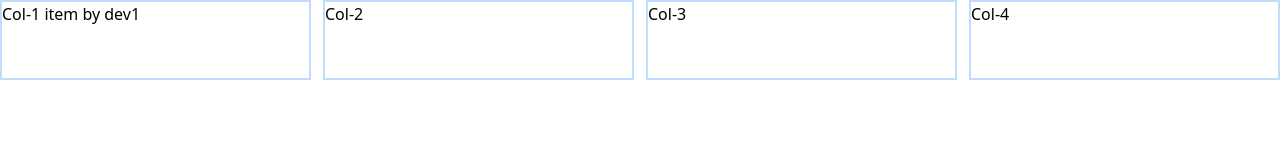
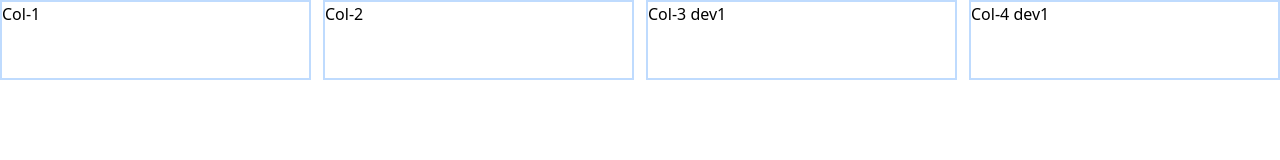
Before and after one commit to kayKhaingWin1/tailwind3, a website: page src/index.html in a window 1280 px wide. Drawn offline with Linux system fonts and the light colour scheme.

Commit message:
update dev1

```diff
--- a/src/index.html
+++ b/src/index.html
@@ -9,16 +9,16 @@
 <body>
     <div class="w-full grid grid-cols-4 gap-3 m-auto">
         <div class="border-blue-200 border-2 h-20">
-            Col-1 item by dev1
+            Col-1
         </div>
         <div class="border-blue-200 border-2 h-20">
             Col-2
         </div>
         <div class="border-blue-200 border-2 h-20">
-            Col-3
+            Col-3 dev1
         </div>
         <div class="border-blue-200 border-2 h-20">
-            Col-4
+            Col-4 dev1
         </div>
     </div>
 </body>
```
